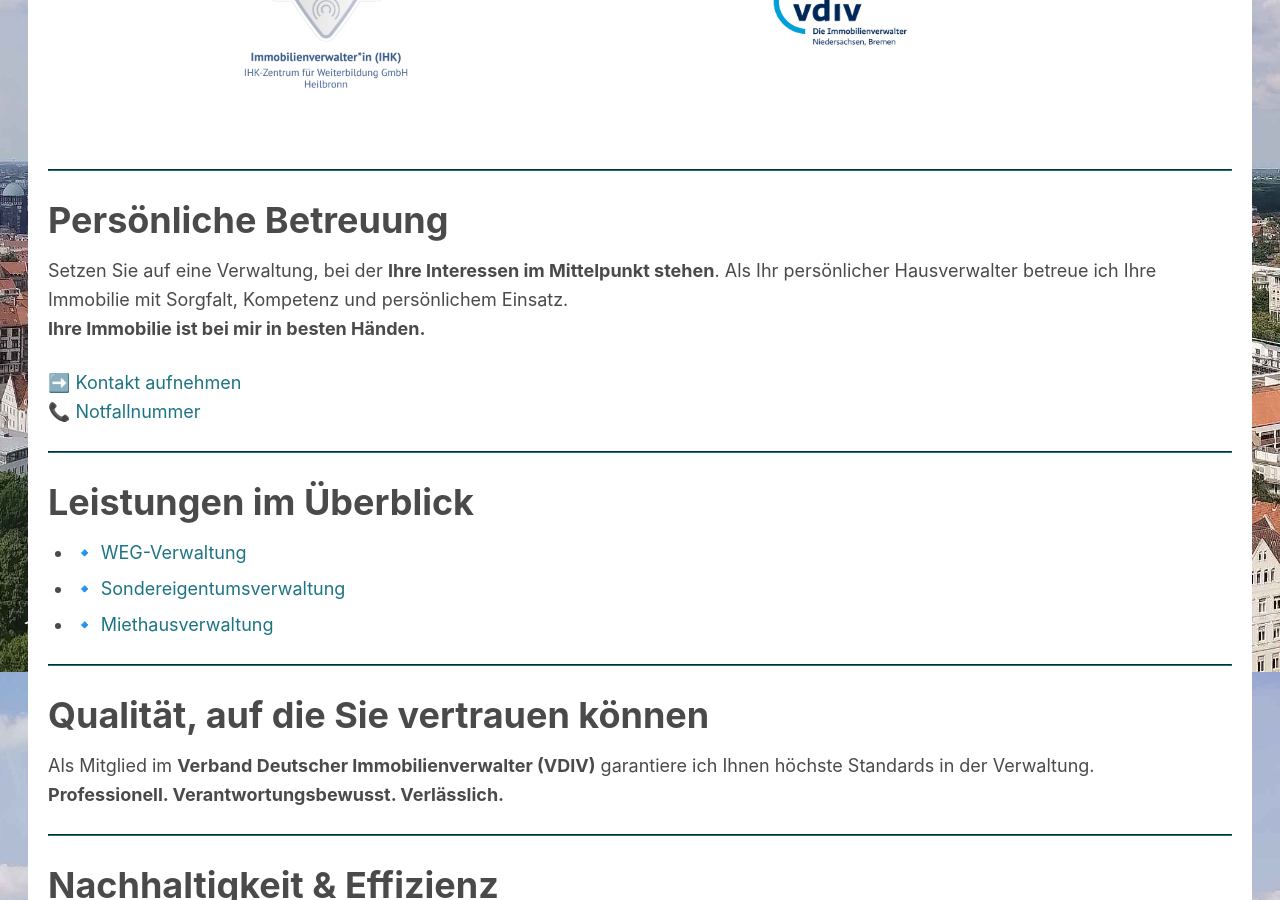
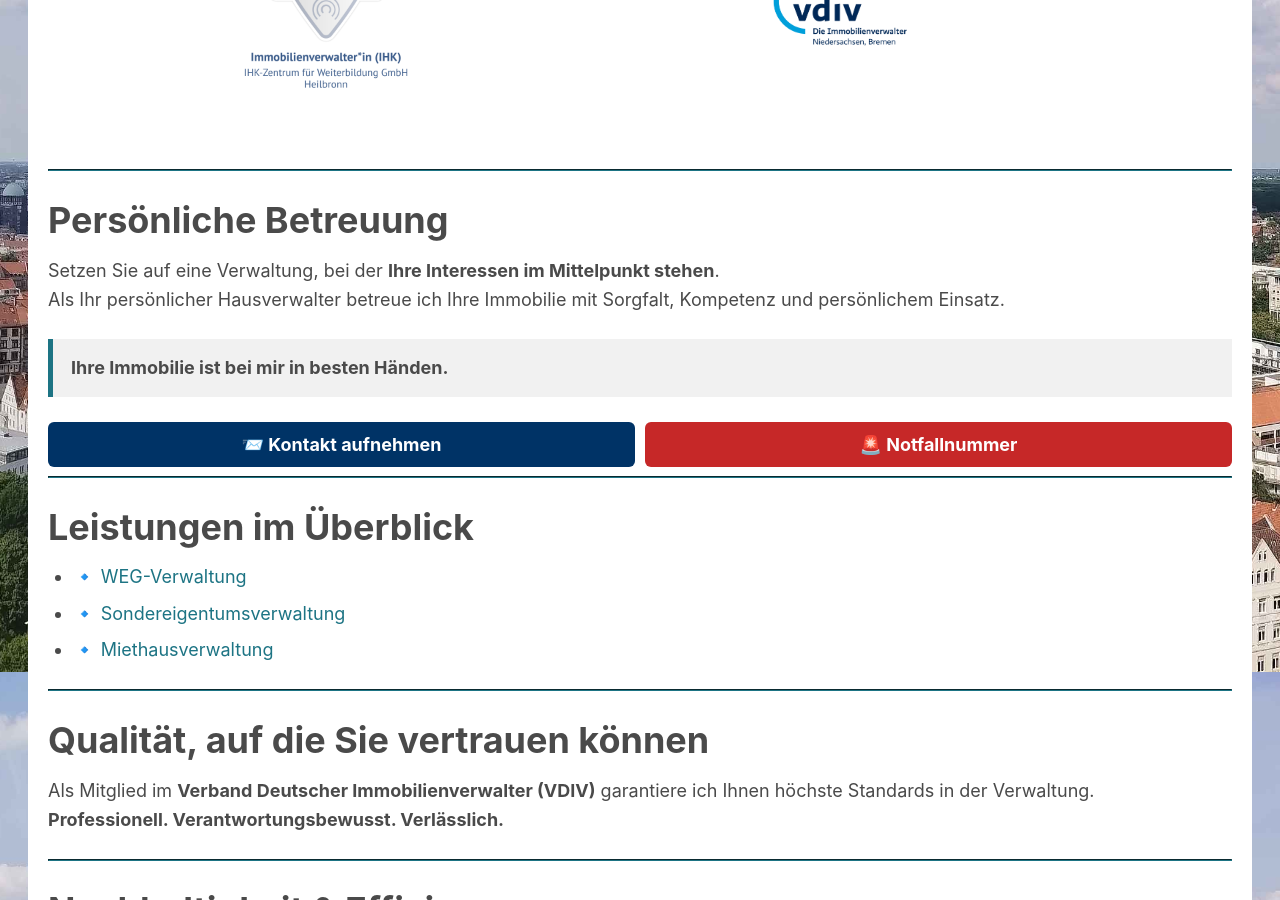
Before and after one commit to marek22k/hausverwaltung, a Jekyll site: the page built from index.md, in a window 1280 px wide and 900 px high, scrolled down 2028 px. Built offline with Jekyll 4.4.1, drawn with Linux system fonts in a browser that asks for light colours.

Commit message:
Update index.md

```diff
--- a/index.md
+++ b/index.md
@@ -57,11 +57,22 @@ Als gebürtiger Hannoveraner und zertifizierter Hausverwalter kümmere ich mich
 
 ## Persönliche Betreuung
 
-Setzen Sie auf eine Verwaltung, bei der **Ihre Interessen im Mittelpunkt stehen**. Als Ihr persönlicher Hausverwalter betreue ich Ihre Immobilie mit Sorgfalt, Kompetenz und persönlichem Einsatz.
-**Ihre Immobilie ist bei mir in besten Händen.**
+Setzen Sie auf eine Verwaltung, bei der **Ihre Interessen im Mittelpunkt stehen**.
+Als Ihr persönlicher Hausverwalter betreue ich Ihre Immobilie mit Sorgfalt, Kompetenz und persönlichem Einsatz.
 
-➡️ [Kontakt aufnehmen](/kontakt/)
-📞 [Notfallnummer](/notfall/)
+> **Ihre Immobilie ist bei mir in besten Händen.**
+
+<div style="margin-top: 1.5rem; display: flex; flex-wrap: wrap; gap: 1rem;">
+
+<a href="/kontakt/" style="flex: 1; min-width: 220px; background-color: #003366; color: white; padding: 0.8rem 1.2rem; text-align: center; border-radius: 6px; text-decoration: none; font-weight: bold;">
+📨 Kontakt aufnehmen
+</a>
+
+<a href="/notfall/" style="flex: 1; min-width: 220px; background-color: #c62828; color: white; padding: 0.8rem 1.2rem; text-align: center; border-radius: 6px; text-decoration: none; font-weight: bold;">
+🚨 Notfallnummer
+</a>
+
+</div>
 
 ---
 
```
